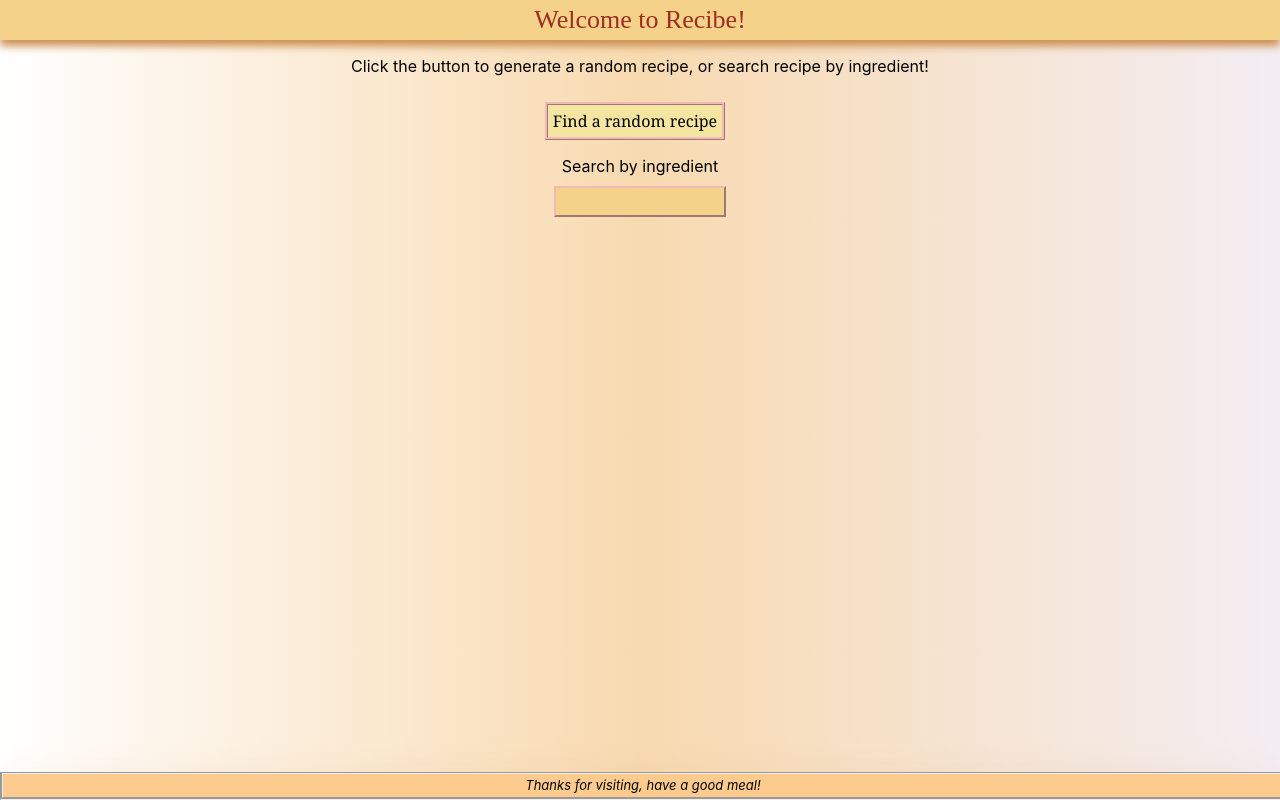
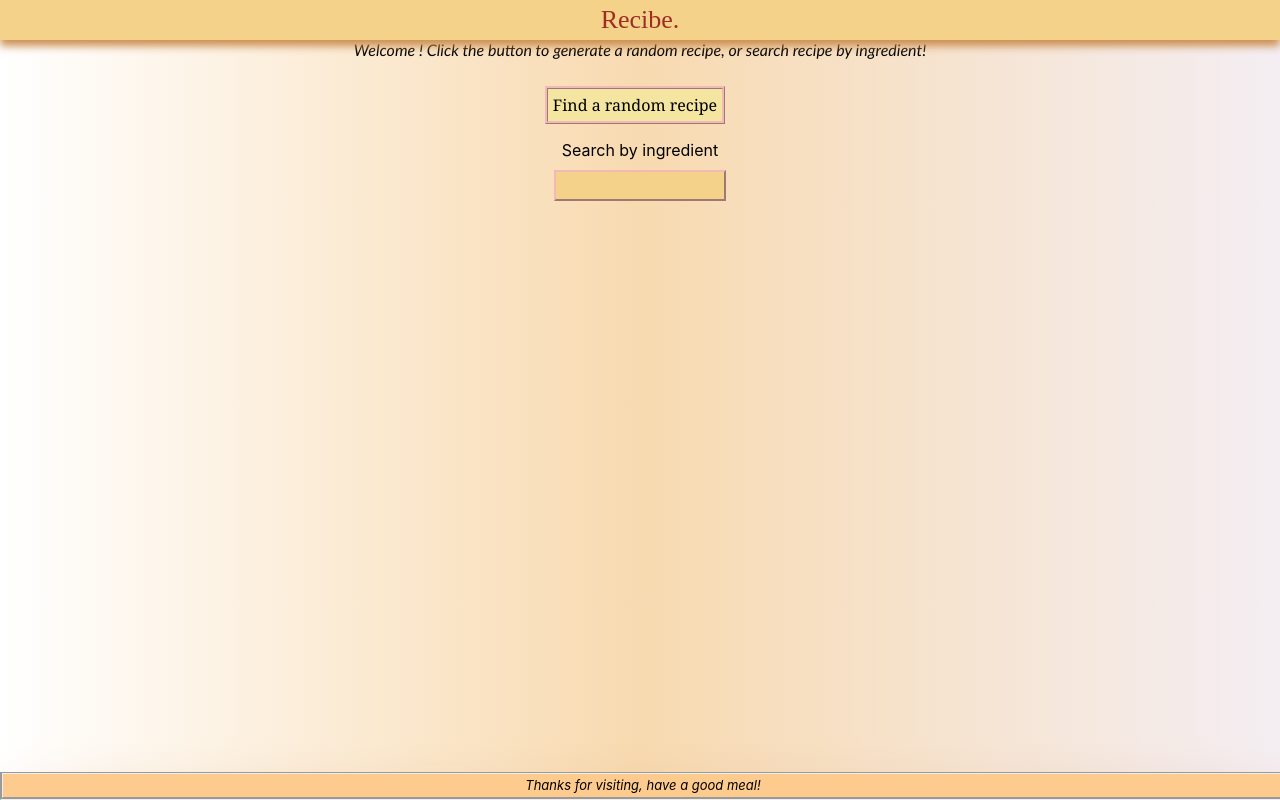
Before and after one commit to anikambhatnagar/recibe, a React (Create React App) app: page / in a window 1280 px wide. Built offline with nearby package versions, Linux system fonts and the light colour scheme.

Commit message:
Update App.js

```diff
--- a/src/App.js
+++ b/src/App.js
@@ -26,15 +26,17 @@ export default function App() {
   return (
     <div className="App">
       <header className="App-header" onClick={() => setSelection(null)}>
-        Welcome to Recibe!
+        Recibe.
       </header>
 
       {selection === null ? (
         <div>
-          <p>
+          <p1>
+            Welcome !
+
             Click the button to generate a random recipe, or search recipe by
             ingredient!
-          </p>
+          </p1>
           <Selection setSelection={setSelection} />
         </div>
       ) : selection === "Find a random recipe" ? (
```
